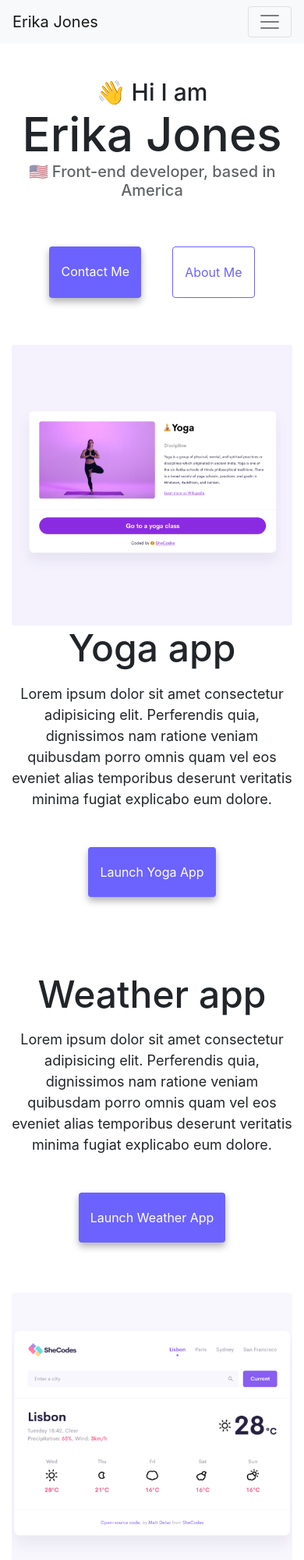
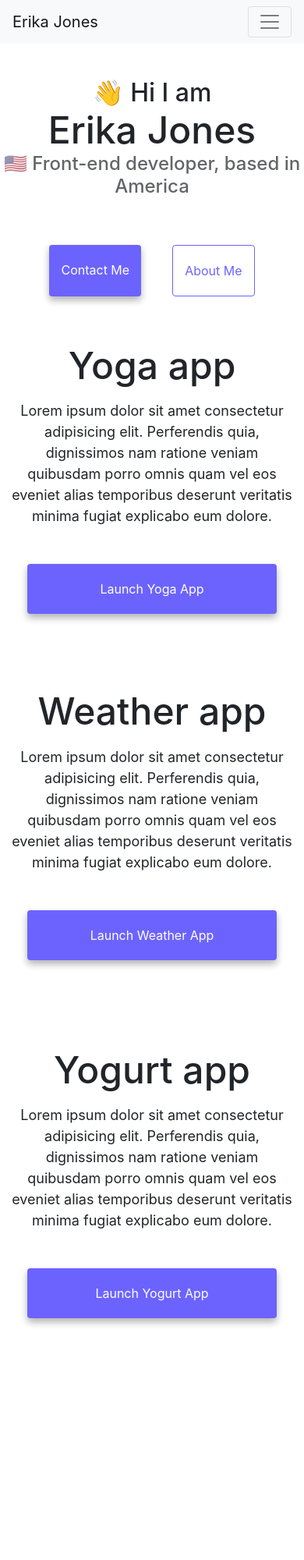
Before and after one commit to erikaanne9/Adv-Tools-Homework, a plain HTML site: page index.html in a window 390 px wide. Shown: the top 2000 px of the page at 78% size. After the commit the page ends 1750 px from the top, so only its background shows below. Drawn offline with nearby package versions, Linux system fonts and the light colour scheme.

Commit message:
changed font size and alignment on mobile

```diff
--- a/index.html
+++ b/index.html
@@ -52,7 +52,7 @@
     <div class="container mb-5">
       <div class="row mb-5">
         <div class="col-md-6">
-          <img src="images/yoga.png" class="img-fluid rounded" alt="Yoga app"/>
+          <img src="images/yoga.png" class="img-fluid rounded d-none d-sm-block" alt="Yoga app"/>
         </div>
         <div class="col-md-6 mb-5">
           <h2 class="mb-3 app-title">Yoga app</h2>
@@ -62,8 +62,8 @@
             eos eveniet alias temporibus deserunt veritatis minima fugiat
             explicabo eum dolore.
           </p>
-          <div class="mt-5 launch-buttons">
-            <a href="#" class="primary-link" title="Yoga app">Launch Yoga App</a>
+          <div class="mt-5">
+            <a href="#" class="primary-link launch-buttons" title="Yoga app">Launch Yoga App</a>
           </div>
         </div>
       </div>
@@ -78,19 +78,19 @@
             eos eveniet alias temporibus deserunt veritatis minima fugiat
             explicabo eum dolore.
           </p>
-          <div class="mt-5 mb-3 launch-buttons">
-            <a href="#" class="primary-link" title="Weather app">Launch Weather App</a>
+          <div class="mt-5 mb-3">
+            <a href="#" class="primary-link launch-buttons" title="Weather app">Launch Weather App</a>
           </div>
         </div>
         <div class="col-md-6 mt-5">
-          <img src="images/weather.png" class="img-fluid rounded" alt="Weather app" />
+          <img src="images/weather.png" class="img-fluid rounded d-none d-sm-block" alt="Weather app" />
         </div>
       </div>
 
 
       <div class="row mb-5">
         <div class="col-md-6">
-          <img src="images/yogurt.png" class="img-fluid rounded" alt="Yogurt app" />
+          <img src="images/yogurt.png" class="img-fluid rounded d-none d-sm-block" alt="Yogurt app" />
         </div>
         <div class="col-md-6">
           <h2 class="mb-3 app-title">Yogurt app</h2>
@@ -100,8 +100,8 @@
             eos eveniet alias temporibus deserunt veritatis minima fugiat
             explicabo eum dolore.
           </p>
-          <div class="mt-5 launch-buttons">
-            <a href="#" class="primary-link" title="Yogurt app">Launch Yogurt App</a>
+          <div class="mt-5">
+            <a href="#" class="primary-link launch-buttons" title="Yogurt app">Launch Yogurt App</a>
           </div>
         </div>
       </div>
--- a/style.css
+++ b/style.css
@@ -6,17 +6,18 @@
 
 @media (max-width: 576px) {
   .big-title {
-    font-size: 60px;
+    font-size: 48px;
   }
   .medium-title {
-    font-size: 30px;
+    font-size: 32px;
   }
   .small-title {
-    font-size: 20px;
+    font-size: 24px;
   }
   .launch-buttons {
-    display: flex;
-    justify-content: center;
+    display: block;
+    margin: 0 20px;
+    text-align: center;
   }
   .app-title,
   p {
```
